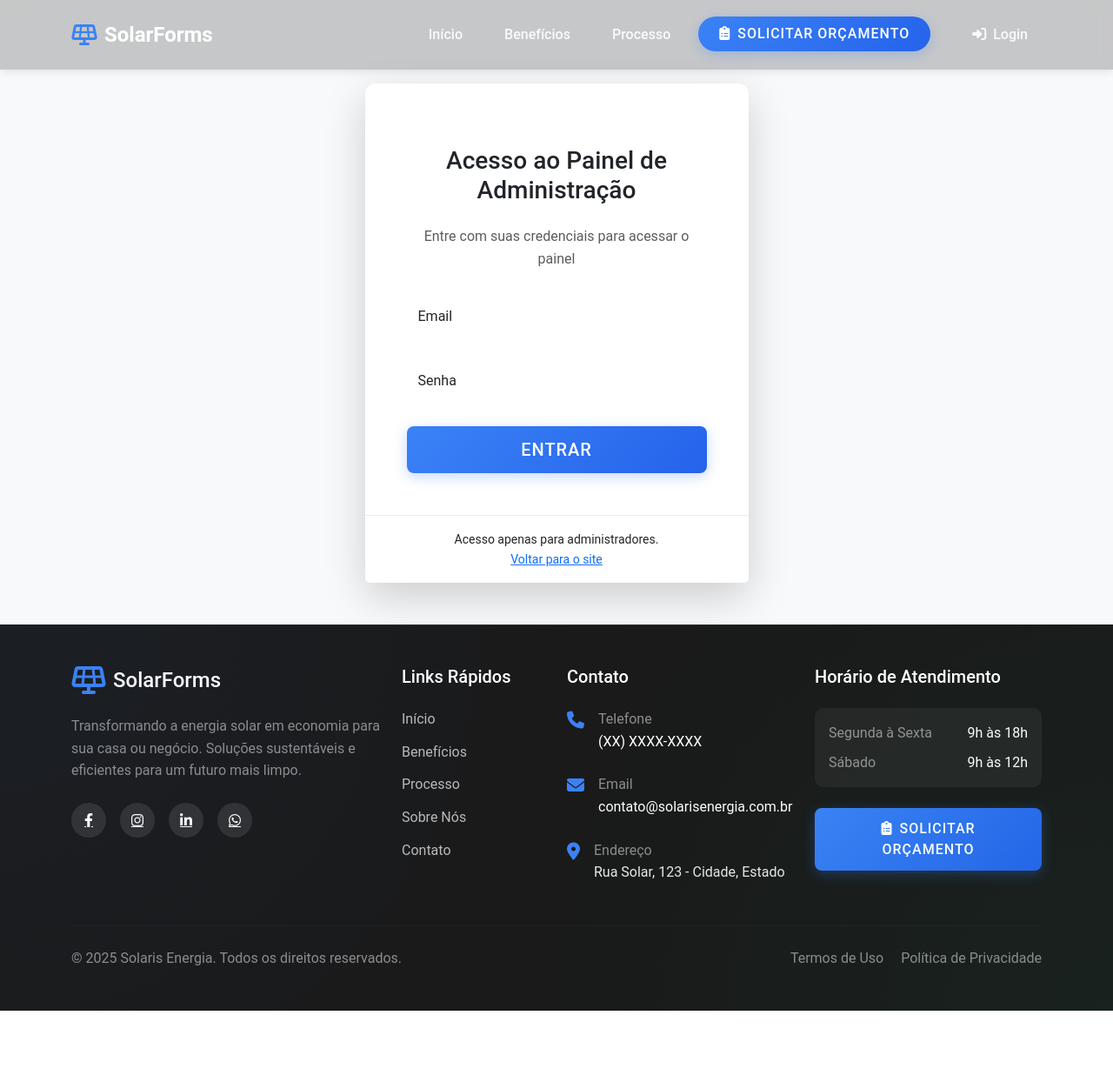
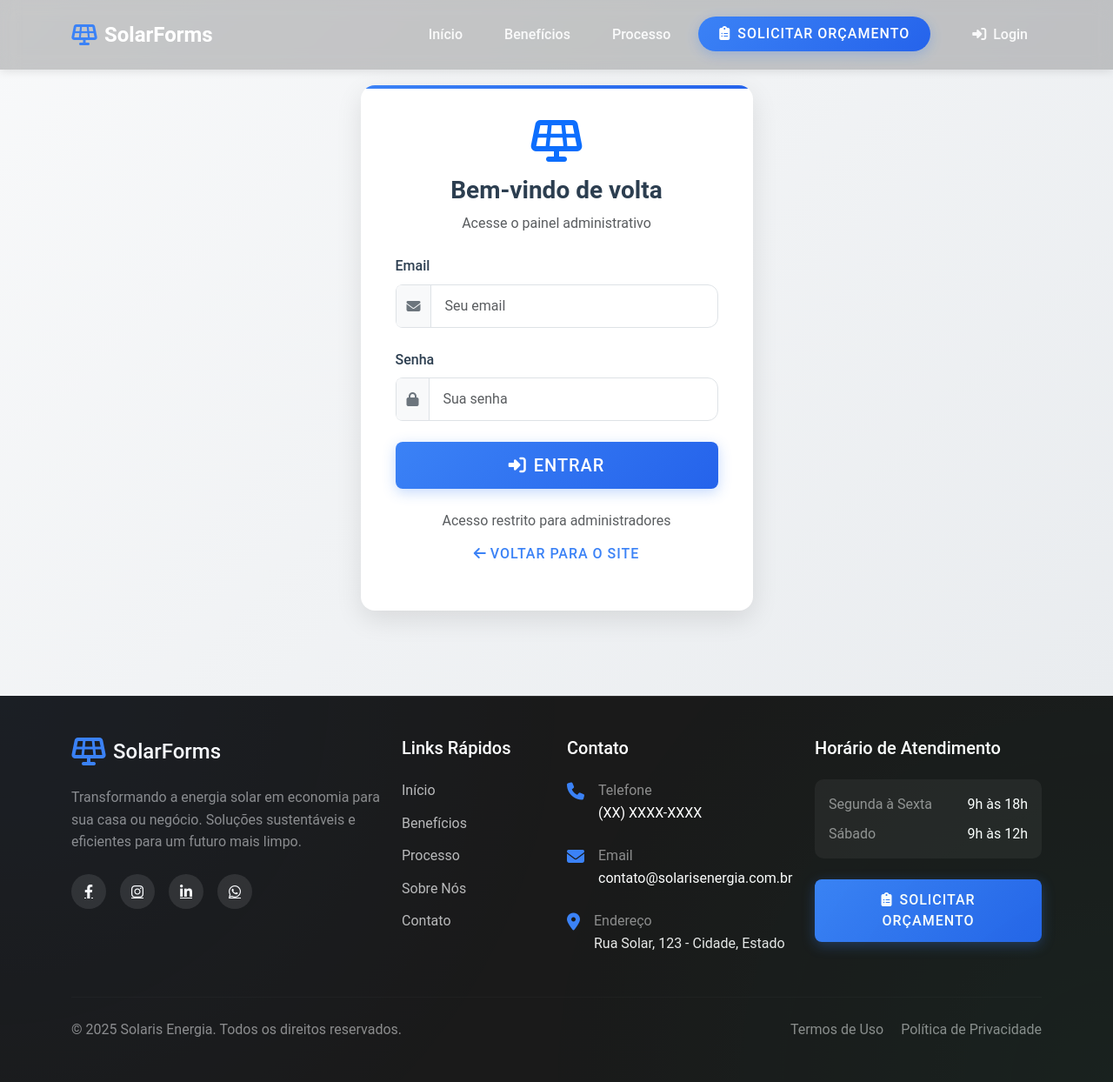
Before and after one commit to ermeson119/Projeto_solar, a Flask app: page /login in a window 1280 px wide. Shown: the whole page at 87% size. Before the commit the page ends 1162 px from the top, so only its background shows below. Run offline with Flask 3, Linux system fonts and the light colour scheme; some libraries are stand-ins or nearby versions.

Commit message:
style: melhorado estilização do login e ajustado container do formulario.

```diff
--- a/app/templates/formulario.html
+++ b/app/templates/formulario.html
@@ -3,7 +3,7 @@
 {% block title %}SolarForms - Solicitar Orçamento{% endblock %}
 
 {% block content %}
-<div class="container py-5">
+<div class="container py-5" style="margin-top: 100px;">
     <div class="row justify-content-center">
         <div class="col-lg-10">
             <div class="card shadow-lg border-0">
--- a/app/templates/login.html
+++ b/app/templates/login.html
@@ -3,19 +3,28 @@
 {% block title %}SolarForms - Login{% endblock %}
 
 {% block content %}
-<div class="container py-5 d-flex align-items-center justify-content-center min-vh-75">
-    <div class="row justify-content-center w-100">
-        <div class="col-md-8 col-lg-5">
-            <div class="card shadow-lg border-0 rounded-lg mt-5">
-                <div class="card-body p-4 p-md-5">
-                    <h3 class="text-center font-weight-light my-4">Acesso ao Painel de Administração</h3>
-                    <p class="text-center mb-4 text-muted">Entre com suas credenciais para acessar o painel</p>
-                    <form method="POST">
+<div class="login-container">
+    <div class="container">
+        <div class="row justify-content-center">
+            <div class="col-md-8 col-lg-5">
+                <div class="login-card">
+                    <div class="login-header text-center mb-4">
+                        <i class="fas fa-solar-panel fa-3x text-primary mb-3"></i>
+                        <h2 class="fw-bold">Bem-vindo de volta</h2>
+                        <p class="text-muted">Acesse o painel administrativo</p>
+                    </div>
+
+                    <form method="POST" class="login-form">
                         {{ form.csrf_token }}
 
-                        <div class="form-floating mb-3">
-                            {{ form.email(class="form-control", id="email", placeholder="") }}
-                            <label for="email">Email</label>
+                        <div class="form-group mb-4">
+                            <label for="email" class="form-label">Email</label>
+                            <div class="input-group">
+                                <span class="input-group-text">
+                                    <i class="fas fa-envelope"></i>
+                                </span>
+                                {{ form.email(class="form-control", id="email", placeholder="Seu email") }}
+                            </div>
                             {% if form.email.errors %}
                                 <div class="invalid-feedback d-block">
                                     {% for error in form.email.errors %}
@@ -25,9 +34,14 @@
                             {% endif %}
                         </div>
 
-                        <div class="form-floating mb-3">
-                             {{ form.senha(class="form-control", id="senha", placeholder="") }}
-                            <label for="senha">Senha</label>
+                        <div class="form-group mb-4">
+                            <label for="senha" class="form-label">Senha</label>
+                            <div class="input-group">
+                                <span class="input-group-text">
+                                    <i class="fas fa-lock"></i>
+                                </span>
+                                {{ form.senha(class="form-control", id="senha", placeholder="Sua senha") }}
+                            </div>
                             {% if form.senha.errors %}
                                 <div class="invalid-feedback d-block">
                                     {% for error in form.senha.errors %}
@@ -37,17 +51,20 @@
                             {% endif %}
                         </div>
 
-                        <div class="d-grid mt-4 mb-0">
+                        <div class="d-grid mt-4">
                             <button type="submit" class="btn btn-primary btn-lg">
-                                Entrar
+                                <i class="fas fa-sign-in-alt me-2"></i>Entrar
                             </button>
                         </div>
                     </form>
-                </div>
-                 <div class="card-footer text-center py-3">
-                    <div class="small">
-                        Acesso apenas para administradores.<br>
-                        <a href="{{ url_for('inicio') }}">Voltar para o site</a>
+
+                    <div class="login-footer text-center mt-4">
+                        <p class="text-muted mb-0">
+                            Acesso restrito para administradores
+                        </p>
+                        <a href="{{ url_for('inicio') }}" class="btn btn-link">
+                            <i class="fas fa-arrow-left me-1"></i>Voltar para o site
+                        </a>
                     </div>
                 </div>
             </div>
@@ -58,8 +75,117 @@
 
 {% block extra_css %}
 <style>
-    body {
-        background-color: var(--light);
+    .login-container {
+        min-height: 100vh;
+        display: flex;
+        align-items: center;
+        background: linear-gradient(135deg, #f8f9fa 0%, #e9ecef 100%);
+        padding: 2rem 0;
+    }
+
+    .login-card {
+        background: #fff;
+        border-radius: 1rem;
+        box-shadow: 0 10px 30px rgba(0, 0, 0, 0.1);
+        padding: 2.5rem;
+        position: relative;
+        overflow: hidden;
+    }
+
+    .login-card::before {
+        content: '';
+        position: absolute;
+        top: 0;
+        left: 0;
+        right: 0;
+        height: 4px;
+        background: linear-gradient(90deg, var(--primary), var(--primary-dark));
+    }
+
+    .login-header {
+        margin-bottom: 2rem;
+    }
+
+    .login-header i {
+        color: var(--primary);
+        margin-bottom: 1rem;
+    }
+
+    .login-header h2 {
+        color: #2c3e50;
+        font-size: 1.75rem;
+        margin-bottom: 0.5rem;
+    }
+
+    .form-label {
+        color: #2c3e50;
+        font-weight: 500;
+        margin-bottom: 0.5rem;
+    }
+
+    .input-group {
+        border-radius: 0.5rem;
+        overflow: hidden;
+    }
+
+    .input-group-text {
+        background: #f8f9fa;
+        border: 1px solid #dee2e6;
+        border-right: none;
+        color: #6c757d;
+    }
+
+    .form-control {
+        border: 1px solid #dee2e6;
+        padding: 0.75rem 1rem;
+        font-size: 1rem;
+    }
+
+    .form-control:focus {
+        border-color: var(--primary);
+        box-shadow: 0 0 0 0.2rem rgba(59, 130, 246, 0.15);
+    }
+
+    .btn-primary {
+        background: linear-gradient(135deg, var(--primary), var(--primary-dark));
+        border: none;
+        padding: 0.75rem 1.5rem;
+        font-weight: 500;
+        border-radius: 0.5rem;
+        transition: all 0.3s ease;
+    }
+
+    .btn-primary:hover {
+        transform: translateY(-2px);
+        box-shadow: 0 4px 15px rgba(59, 130, 246, 0.3);
+    }
+
+    .btn-link {
+        color: var(--primary);
+        text-decoration: none;
+        font-weight: 500;
+        transition: all 0.3s ease;
+    }
+
+    .btn-link:hover {
+        color: var(--primary-dark);
+        transform: translateX(-3px);
+    }
+
+    .invalid-feedback {
+        color: #dc3545;
+        font-size: 0.875rem;
+        margin-top: 0.25rem;
+    }
+
+    @media (max-width: 767.98px) {
+        .login-container {
+            padding: 1rem;
+        }
+
+        .login-card {
+            padding: 1.5rem;
+        }
     }
 </style>
 {% endblock %}
```
